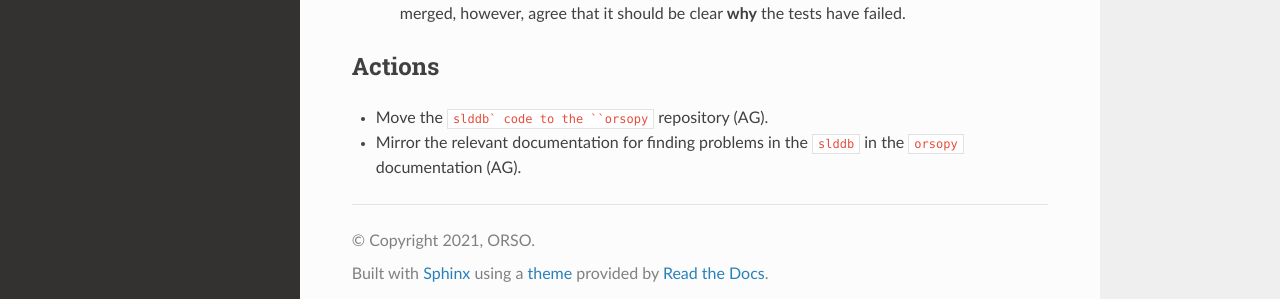
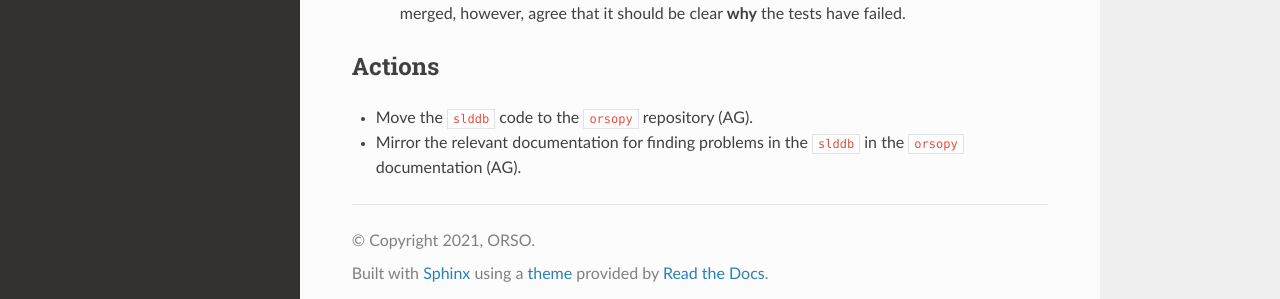
Before and after one commit to reflectivity/orsopy, a Sphinx documentation site: the page built from docs/developer_minutes/meeting_2021_11_30.rst, in a window 1280 px wide and 1375 px high. Shown: the part 1065-1364 px from the top of the window. Built offline with Sphinx 7.4.7 and the Read the Docs theme 2.0.0, drawn with Linux system fonts in a browser that asks for light colours.

```diff
--- a/docs/developer_minutes/meeting_2021_11_30.rst
+++ b/docs/developer_minutes/meeting_2021_11_30.rst
@@ -29,7 +29,7 @@ Minutes
 Actions
 -------
 
-- Move the ``slddb` code to the ``orsopy`` repository (AG).
+- Move the ``slddb`` code to the ``orsopy`` repository (AG).
 - Mirror the relevant documentation for finding problems in the ``slddb`` in the ``orsopy`` documentation (AG).
 
 
```
